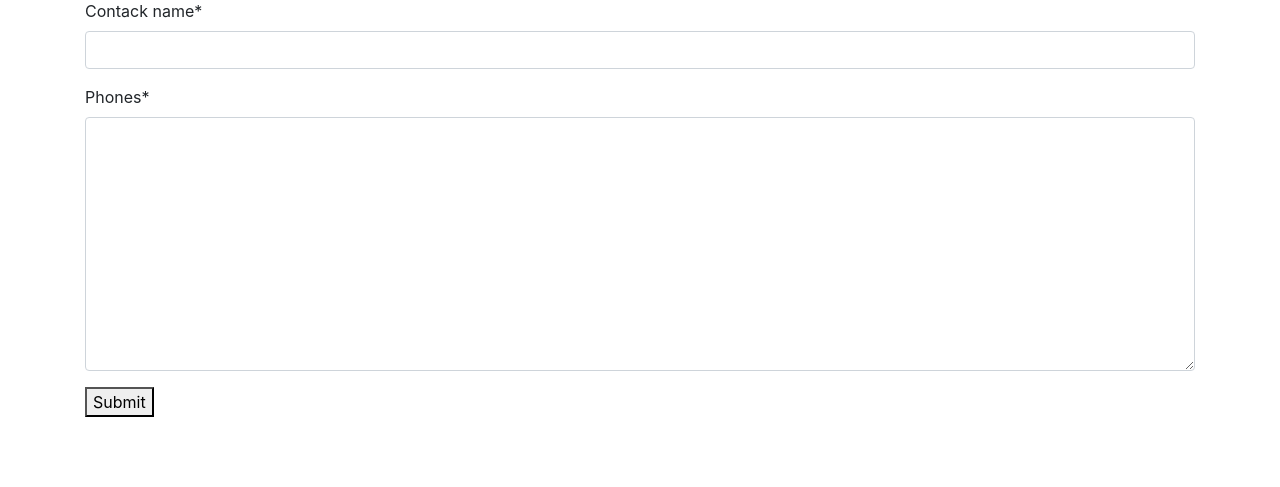
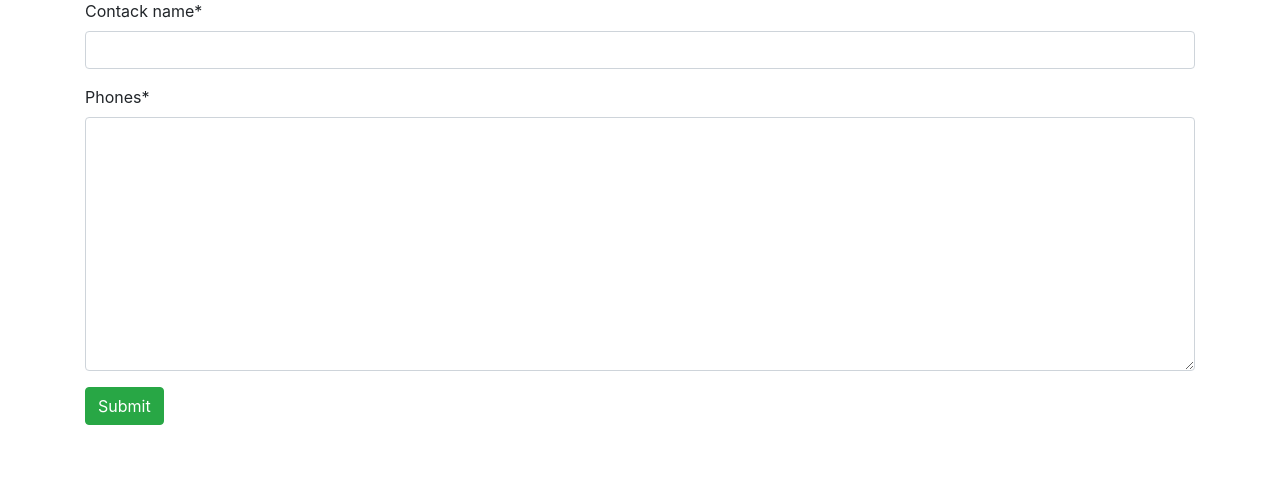
Before and after one commit to Valefar1989/Djangotest, a Django app: page /add/ in a window 1280 px wide. Shown: the part 113-600 px from the top of the page. Run offline with Django 4.2, Linux system fonts and the light colour scheme; some libraries are stand-ins or nearby versions.

Commit message:
ДЗ
Обновление кнопок

```diff
--- a/src/phonebook/templates/phonebook/add_persone.html
+++ b/src/phonebook/templates/phonebook/add_persone.html
@@ -34,7 +34,7 @@
         <form action="" method="post">
             {% csrf_token%}
             {{ form |crispy }}
-            <button class="submit" >Submit</button>
+            <button type="button" class="btn btn-success" >Submit</button>
         </form>
     </div>
 
--- a/src/phonebook/templates/phonebook/delete_persone.html
+++ b/src/phonebook/templates/phonebook/delete_persone.html
@@ -33,7 +33,7 @@
         <h1>Are you shure? Delete Contact {{ object.name }}</h1>
         <form action="" method="post">
             {% csrf_token%}
-            <button class="submit" >Delete</button>
+            <button type="button" class="btn btn-danger" >Delete</button>
         </form>
     </div>
 
```
